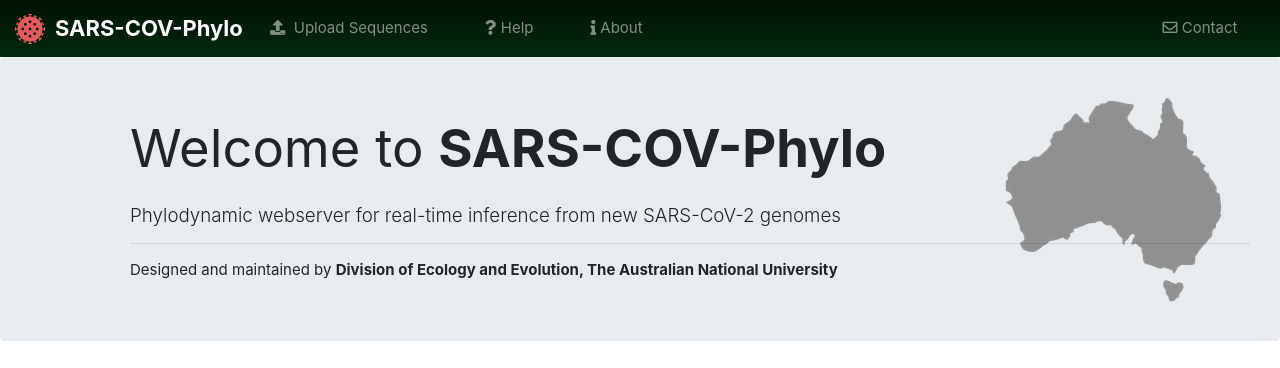
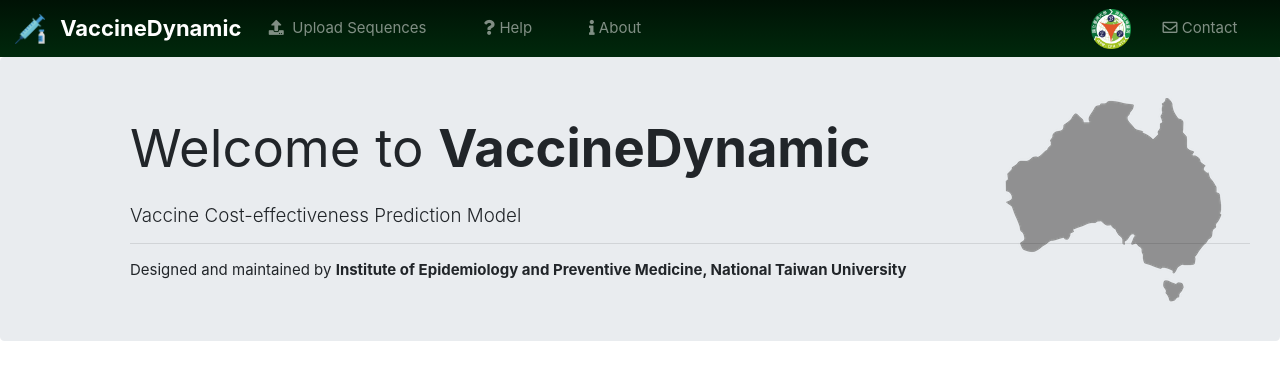
Before and after one commit to HowardChao/SARS-CoV-2-Webserver, a Django app: page / in a window 1280 px wide. Shown: the top 368 px of the page. Run offline with Django 3.2, Linux system fonts and the light colour scheme; some libraries are stand-ins or nearby versions.

Commit message:
Change project

```diff
--- a/main/templates/main/home.html
+++ b/main/templates/main/home.html
@@ -4,12 +4,12 @@
 {% block content %}
 <div class="jumbotron" style="background-image: url('/static/images/main-background.png'); background-position: 95% center;  background-repeat: no-repeat;" >
   <div style="margin-left: 100px;">
-    <h1 class="display-4"><b>Welcome to <b style='font-weight:700'>SARS-COV-Phylo</b></b></h1>
-    <h5 class="lead" style="margin-top: 25px">Phylodynamic webserver for real-time inference from new SARS-CoV-2 genomes</h5>
+    <h1 class="display-4"><b>Welcome to <b style='font-weight:700'>VaccineDynamic</b></b></h1>
+    <h5 class="lead" style="margin-top: 25px">Vaccine Cost-effectiveness Prediction Model</h5>
     <hr/>
 
     Designed and maintained by
-    <b>Division of Ecology and Evolution, The Australian National University
+    <b>Institute of Epidemiology and Preventive Medicine, National Taiwan University
     </b>
     <br/>
   </div>
@@ -42,6 +42,4 @@
         <span class="sr-only">Next</span>
     </a>
 </div>
-<div style="margin-bottom: 100px">
-</div>
 {% endblock content %}
--- a/templates/base.html
+++ b/templates/base.html
@@ -17,7 +17,7 @@
         crossorigin="anonymous"></script>
     <link href={% static 'css/mainstyles.css' %} rel="stylesheet" type="text/css" >
     <script src={% static 'js/main.js' %}></script>
-    <title>Welcome | SARS-COV-Phylo</title>
+    <title>Welcome | VaccineDynamic</title>
     {% block extraheader %}
     {% endblock extraheader %}
 </head>
@@ -47,8 +47,8 @@
       });
       </script>
         <nav class="navbar navbar-expand-lg navbar-dark" style="background: linear-gradient(#001205, #00290c);">
-            <img src="{% static "images/Coronavirus-Icon.png" %}" alt="My image" height="30" width="30">
-            <a class="navbar-brand" href={% url 'main-homepage' %} style="font-size: 22px; margin-left: 10px; font-weight:700">SARS-COV-Phylo </a>
+            <img src="{% static "images/vaccine.png" %}" alt="My image" height="30" width="30">
+            <a class="navbar-brand" href={% url 'main-homepage' %} style="font-size: 22px; margin-left: 10px; font-weight:700"> &nbsp;VaccineDynamic </a>
             <button class="navbar-toggler" type="button" data-toggle="collapse" data-target="#navbarSupportedContent"
                 aria-controls="navbarSupportedContent" aria-expanded="false" aria-label="Toggle navigation">
                 <span class="navbar-toggler-icon"></span>
@@ -64,6 +64,11 @@
                         <a class="nav-link" href={% url 'main-about' %}><i class="fas fa-info"></i> About &nbsp&nbsp&nbsp</a>
                     </li>
               </ul>
+              <ul class="nav navbar-nav navbar-right" style="margin: -8px">
+                  <li class="nav-item">
+                      <a class="nav-link" href="http://epm.ntu.edu.tw/web/index/index.jsp?lang=en" target="_blank" ><img src="{% static "images/IEPM.png" %}" alt="My image" height="40" width="40"></a>
+                  </li>
+              </ul>
               <ul class="nav navbar-nav navbar-right">
                   <li class="nav-item">
                       <a class="nav-link" href="mailto:u7022787@anu.edu.au"><i class="far fa-envelope fa-1g"></i> Contact</a>
@@ -74,10 +79,22 @@
     </header>
     {% block content %}
     {% endblock content %}
+    <div style="text-align: center;">
+      <a href="http://epm.ntu.edu.tw/web/index/index.jsp?lang=en" target="_blank">
+      <img src="{% static "images/IEPM_full.png" %}" alt="My image" height="80" style="margin-right: 20px">
+      </a>
+
+      <a href="https://www.ntu.edu.tw/english/index.html" target="_blank">
+      <img src="{% static "images/NTU_full.png" %}" alt="My image" height="80" style="margin-left: 20px">
+      </a>
+    </div>
+
+    <div style="margin-bottom: 100px">
+    </div>
     <div class="w3-main" style="margin-top:100px; position: fixed; bottom: 0;  width:100%; z-index: 100;">
     <div class="w3-container w3-dark-grey">
         <div class="w3-row">
-        <p style="color: #e2e2e2;"><center style="font-size:15px;"><i style="font-weight:700">Developed by Division of Ecology and Evolution, The Australian National University.</i></center></p>
+        <p style="color: #e2e2e2;"><center style="font-size:15px;"><i style="font-weight:700">Developed by Institute of Epidemiology and Preventive Medicine, National Taiwan University.</i></center></p>
         </div>
     </div>
     </div>
```
Also changed, not shown: static/images/IEPM.png (added), static/images/IEPM_full.png (added), static/images/IEPM_long.png (added), static/images/NTU.png (added), static/images/NTU_full.png (added), static/images/vaccine.png (added).
